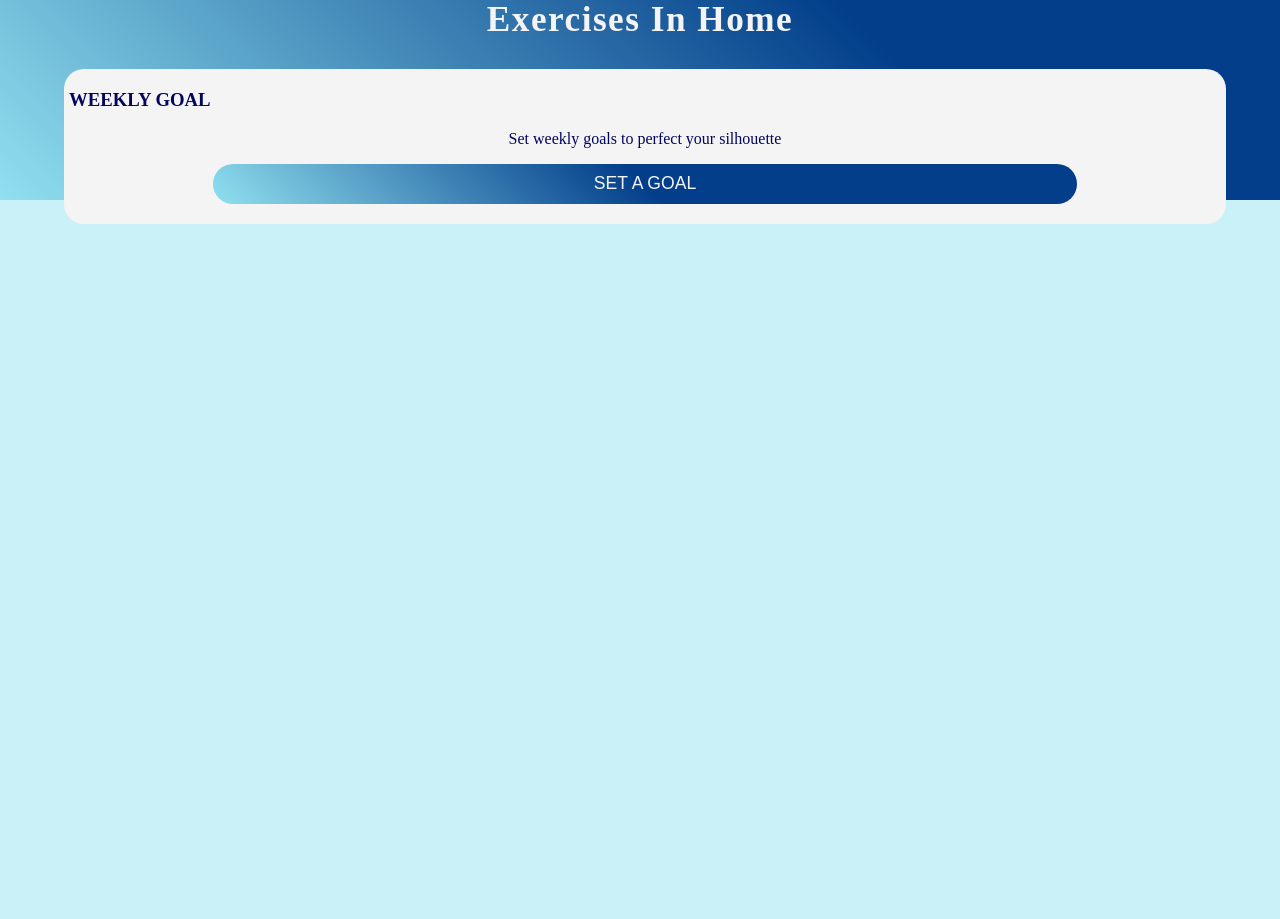
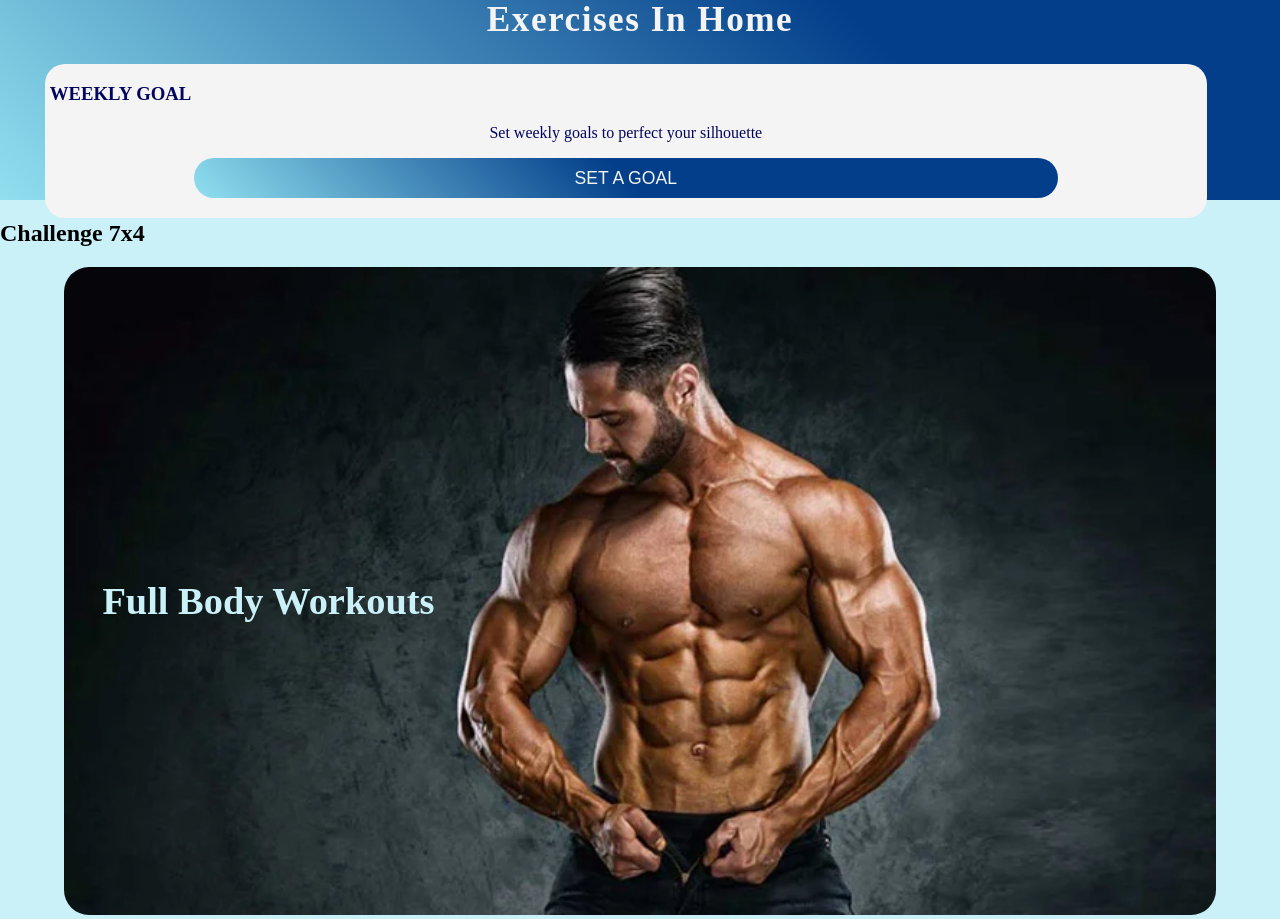
Before and after one commit to KamilSh98/Website-Moblile-First, a plain HTML site: page index.html in a window 1280 px wide. Before the commit the page ends 800 px from the top, so only its background shows below. Drawn offline with Linux system fonts and the light colour scheme.

Commit message:
Z Dnia 27.02.2022

```diff
--- a/index.html
+++ b/index.html
@@ -10,14 +10,26 @@
 <body>
     <header>
         <nav>
+        </nav>
         <h1>Exercises In Home</h1>
         <div class="goal">
             <h3>Weekly Goal</h3>
             <p>Set weekly goals to perfect your silhouette</p>
             <button>Set a goal</button>
         </div>
-        </nav>
     </header>
+
+    <div class="container">
+        <div class="all-boxes">
+            <h2>Challenge 7x4</h2>
+            <div class="boxes">
+                <div class="box">
+                    <img src="img/box1.webp" style="width: 90%; min-height: 150px;">
+                    <h4>Full Body Workouts</h4>
+                </div>
+            </div>
+        </div>
+    </div>
 
 
 </body>
--- a/style.sass
+++ b/style.sass
@@ -16,35 +16,55 @@ header
     min-height: 200px
     background: linear-gradient(45deg,$lightblue 0%, $darkblue 70%)
     nav
-        h1
-            font-size: 2.2rem
-            letter-spacing: 1.5px
+    h1
+        font-size: 2.2rem
+        letter-spacing: 1.5px
+        color: #f4f4f4
+        text-align: center
+        margin-top: 0
+    .goal
+        background: #f4f4f4
+        width: 90%
+        border-radius: 20px
+        padding: 1px 5px 20px 5px
+        margin: 0 auto
+        text-align: center
+        position: absolute
+        left: 3.5%
+        h3
+            color: $darkerblue
+            text-align: left
+            text-transform: uppercase
+        p
+            color: $darkerblue
+        button
+            font-size: 1.1rem
+            width: 75%
+            border-radius: 30px
+            height: 40px
+            border: none
+            background: linear-gradient(45deg,$lightblue 0%, $darkblue 50%)
             color: #f4f4f4
-            text-align: center
-            margin-top: 0
-        .goal
-            background: #f4f4f4
-            width: 90%
-            border-radius: 20px
-            padding: 1px 5px 20px 5px
+            display: inline-block
             margin: 0 auto
-            text-align: center
-            position: absolute
-            left: 5%
-            h3
-                color: $darkerblue
-                text-align: left
-                text-transform: uppercase
-            p
-                color: $darkerblue
-            button
-                font-size: 1.1rem
-                width: 75%
-                border-radius: 30px
-                height: 40px
-                border: none
-                background: linear-gradient(45deg,$lightblue 0%, $darkblue 50%)
-                color: #f4f4f4
-                display: inline-block
+            text-transform: uppercase
+
+.container
+    .all-boxes
+        .boxes
+            .box
                 margin: 0 auto
-                text-transform: uppercase
+                border-radius: 10px
+                align-self: center
+                text-align: center
+                position: relative
+                img
+                    border-radius: 25px
+                img:hover
+                    opacity: 0.9
+                h4
+                    font-size: 3vw
+                    position: absolute
+                    top: 40%
+                    left: 8%
+                    color: $lighterblue
```
Also changed, not shown: img/box1.jpg (added), img/box1.webp (added), style.css, 1 other file. Lines whose indentation alone changed are shown as unchanged.
